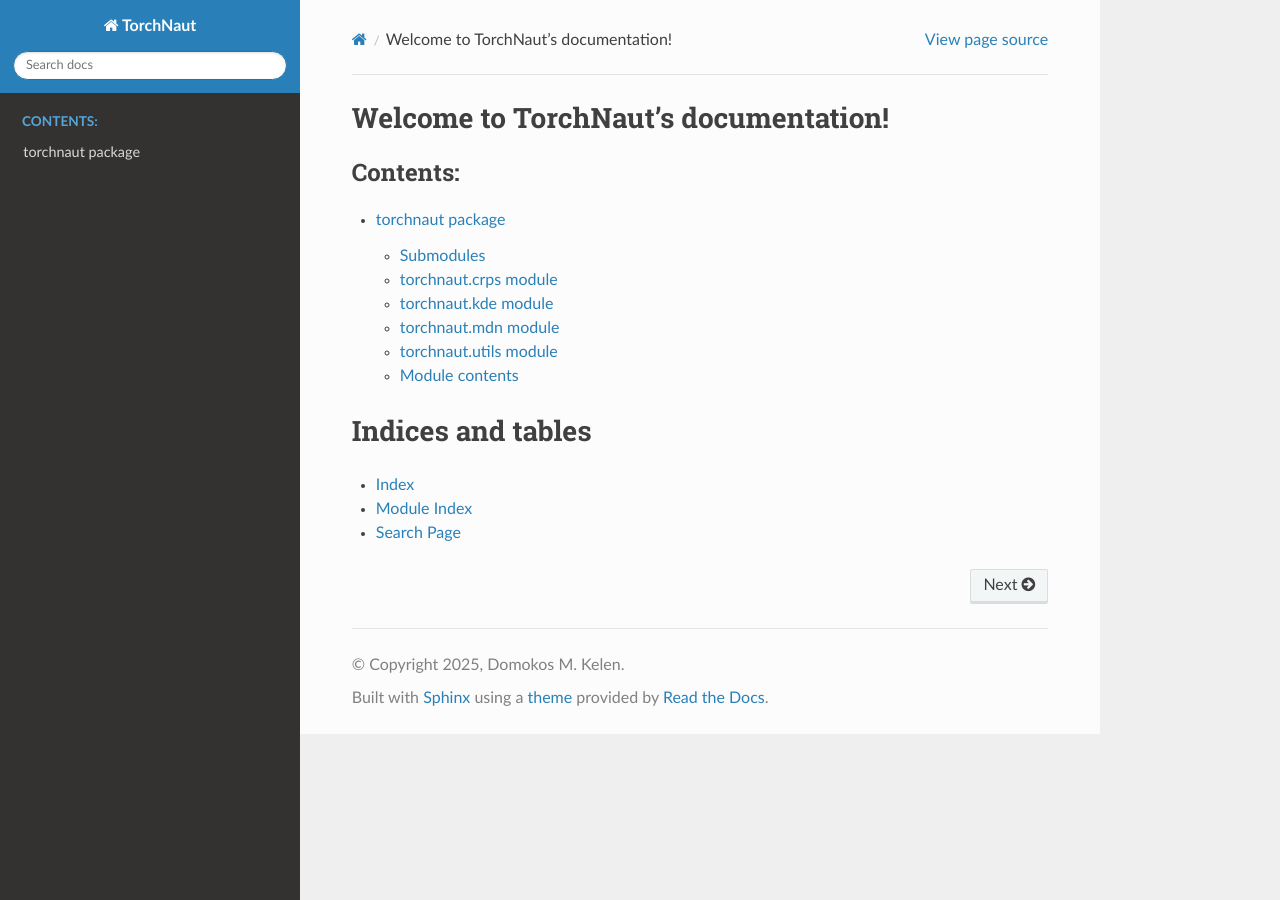
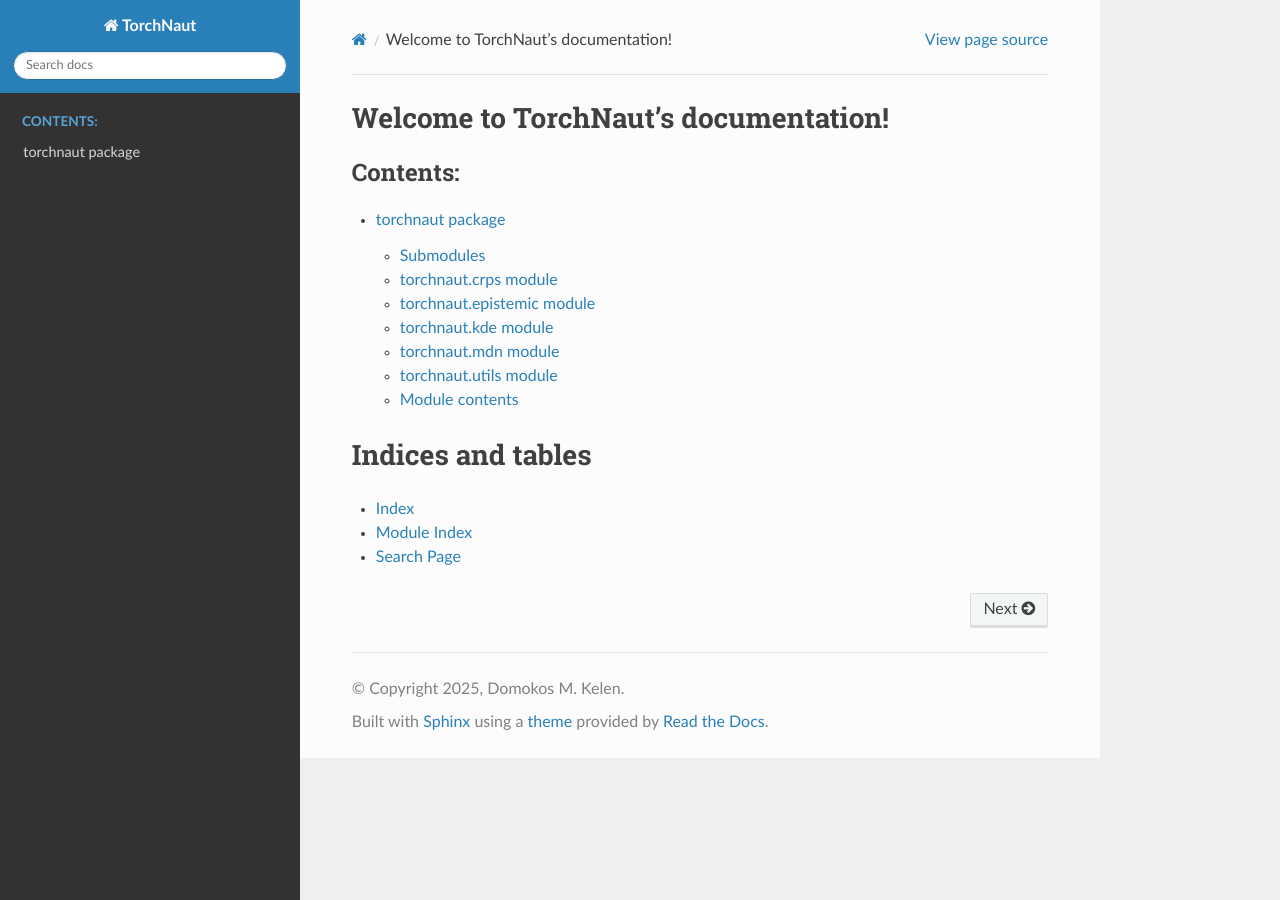
Before and after one commit to proto-n/torch-naut, a Sphinx documentation site: the page built from docs/source/index.rst, in a window 1280 px wide. Built offline with Sphinx 7.4.7 and the Read the Docs theme 3.1.0, drawn with Linux system fonts in a browser that asks for light colours.

Commit message:
docs update

```diff
--- a/docs/source/torchnaut.rst
+++ b/docs/source/torchnaut.rst
@@ -8,6 +8,14 @@ torchnaut.crps module
 ---------------------
 
 .. automodule:: torchnaut.crps
+   :members:
+   :undoc-members:
+   :show-inheritance:
+
+torchnaut.epistemic module
+--------------------------
+
+.. automodule:: torchnaut.epistemic
    :members:
    :undoc-members:
    :show-inheritance:
```
